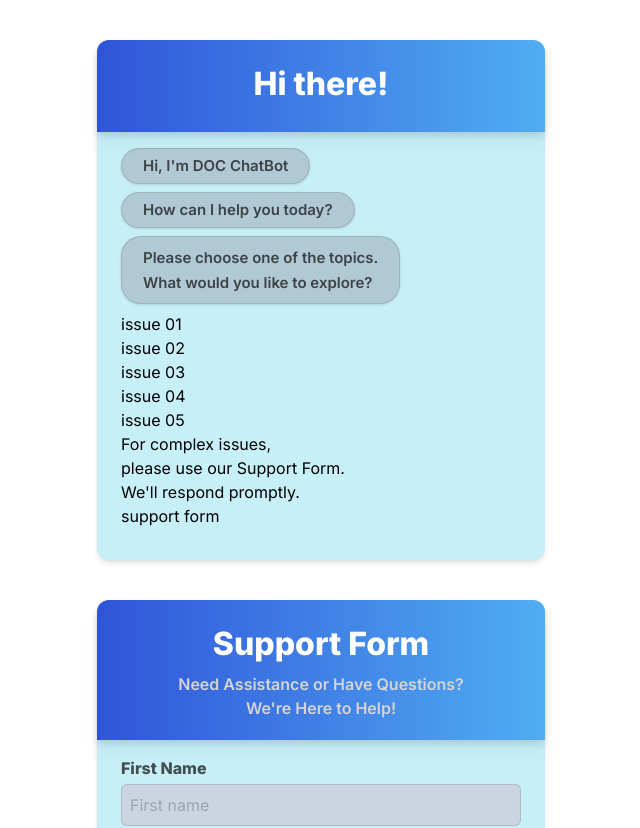
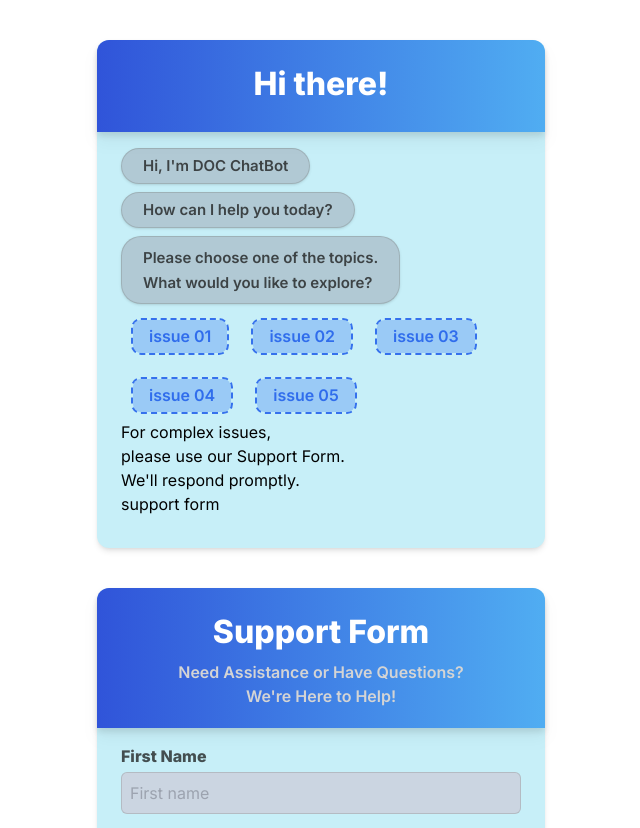
Before and after one commit to WasathAtEC/customer-feedback-chatbot, a Next.js app in the folder chatbot/: page / in a window 1280 px wide. Shown: the top 828 px of the page, without its empty margins (319-959 px from the left). Built offline with nearby package versions, Linux system fonts and the light colour scheme.

Commit message:
feat: add styles to issues

```diff
--- a/chatbot/src/app/components/chatBotPage.jsx
+++ b/chatbot/src/app/components/chatBotPage.jsx
@@ -15,16 +15,16 @@ const ChatBotPage = () => {
                     <p className="text-stone-950 text-opacity-70 text-[15px] font-semibold ">How can I help you today?</p>
                 </div>
 
-                <div className="w-auto h-[68px] px-[21px] py-[9px] bg-gray-400 bg-opacity-50 rounded-[20px] shadow border border-stone-600 border-opacity-20 justify-center items-center gap-2.5 inline-flex mb-2">
+                <div className="w-auto h-[68px] px-[21px] py-[9px] bg-gray-400 bg-opacity-50 rounded-[20px] shadow border border-stone-600 border-opacity-20 justify-center items-center gap-2.5 inline-flex mb-4">
                     <p className="text-stone-950 text-opacity-70 text-[15px] font-semibold leading-[25px]">Please choose one of the topics. <br />What would you like to explore?</p>
                 </div>
 
-                <div>
-                    <div>issue 01</div>
-                    <div>issue 02</div>
-                    <div>issue 03</div>
-                    <div>issue 04</div>
-                    <div>issue 05</div>
+                <div className="w-auto h-auto gap-[18px] flex flex-wrap px-2">
+                    <div className="outline-dashed outline-2 outline-offset-0 rounded-lg bg-[#9ACAF6] opacity-58 text-blue-600 text-opacity-90 text-md font-semibold font-['Inter'] leading-[25px] px-4 py-1 mb-2 mx-1">issue 01</div>
+                    <div  className="outline-dashed outline-2 outline-offset-0 rounded-lg bg-[#9ACAF6] opacity-58 text-blue-600 text-opacity-90 text-md font-semibold font-['Inter'] leading-[25px] px-4 py-1 mb-2 mx-1">issue 02</div>
+                    <div  className="outline-dashed outline-2 outline-offset-0 rounded-lg bg-[#9ACAF6] opacity-58 text-blue-600 text-opacity-90 text-md font-semibold font-['Inter'] leading-[25px] px-4 py-1 mb-2 mx-1">issue 03</div>
+                    <div  className="outline-dashed outline-2 outline-offset-0 rounded-lg bg-[#9ACAF6] opacity-58 text-blue-600 text-opacity-90 text-md font-semibold font-['Inter'] leading-[25px] px-4 py-1 mb-2 mx-1">issue 04</div>
+                    <div  className="outline-dashed outline-2 outline-offset-0 rounded-lg bg-[#9ACAF6] opacity-58 text-blue-600 text-opacity-90 text-md font-semibold font-['Inter'] leading-[25px] px-4 py-1 mb-2 mx-1">issue 05</div>
                 </div>
 
                 <div>
```
